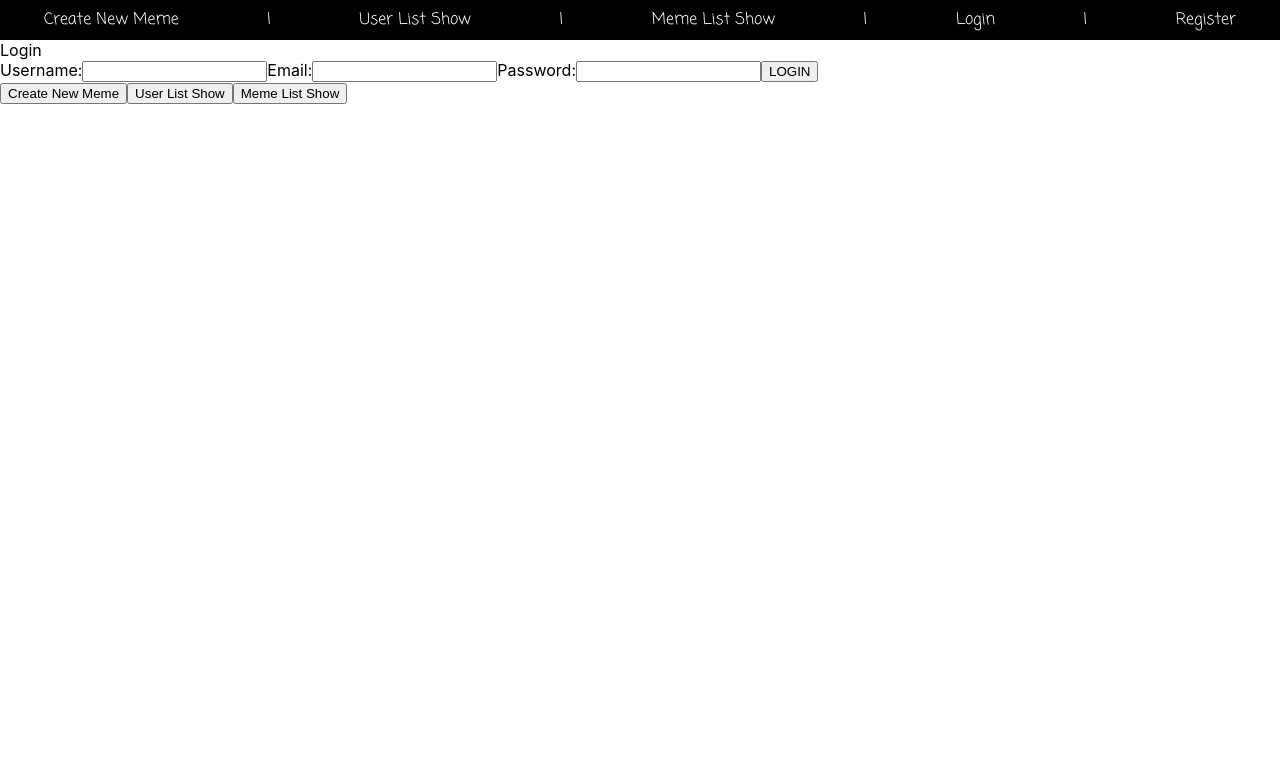
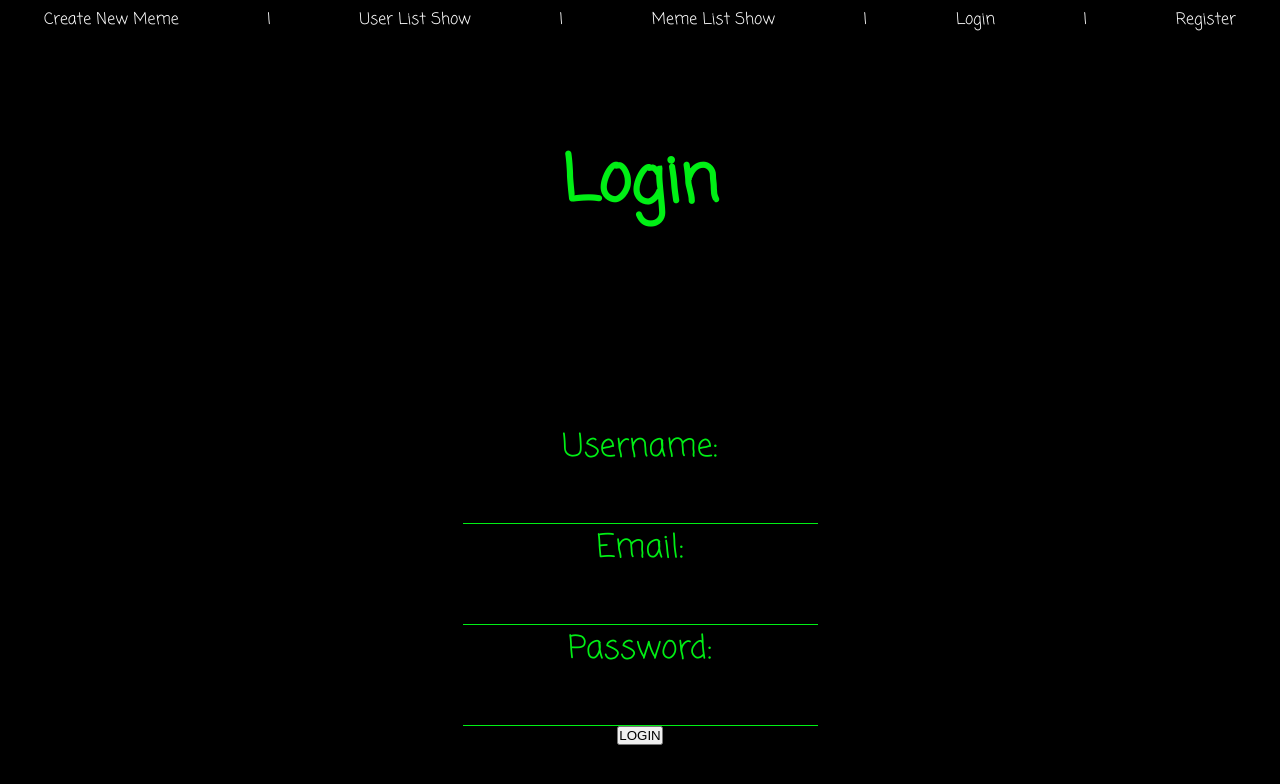
Before and after one commit to khanummer/memescheme-react, a React (Create React App) app: page /login in a window 1280 px wide. Shown: the top 784 px of the page. Built offline with nearby package versions, Linux system fonts and the light colour scheme; no server answers.

Commit message:
login page styling

```diff
--- a/src/App.css
+++ b/src/App.css
@@ -1,3 +1,8 @@
+* {
+  padding: 0;
+  margin: 0;
+  box-sizing: border-box;
+}
 html {
   height: 100%;
 }
--- a/src/Login/Login.css
+++ b/src/Login/Login.css
@@ -0,0 +1,33 @@
+.Login {
+    height: 100vh;
+    background-color: black;
+    color: #00EF15;
+    font-family: 'Coming Soon', cursive;
+    display: flex;
+    flex-direction: column;
+    justify-content: space-around;
+    align-content: center;
+    font-size: 2rem;
+}
+
+#LoginHeader {
+    text-align: center;
+}
+
+.Login form {
+    text-align: center;
+    display: flex;
+    flex-direction: column;
+    align-items: center;
+    justify-content: center;
+}
+
+.Login form input {
+    text-align: center;
+    background: black;
+    border: none;
+    border-bottom: solid 1.5px #00EF15;
+    color: #00EF15;
+    font-family: 'Coming Soon', cursive;
+    font-size: 2rem;
+}
--- a/src/Login/Login.js
+++ b/src/Login/Login.js
@@ -28,33 +28,27 @@ class Login extends Component {
     console.log(this.props)
     return (
         <div className="Login">
-        Login
+          <div id="LoginHeader">
+            <h1>Login</h1>
+          </div>
           <form onSubmit={this.handleLoginSubmit}>
               <label>
               Username:
+              </label>
               <input type="text" name="username" onChange={this.handleChange}/>
-            </label>
 
               <label>
               Email:
+              </label>
               <input type="text" name="email" onChange={this.handleChange}/>
-            </label>
 
               <label>
               Password:
+              </label>
               <input type="text" name="password" onChange={this.handleChange}/>
-            </label>
 
-            <button type="submit">LOGIN</button>
-
+              <button type="submit" className="LoginButton">LOGIN</button>
           </form>
-        {
-          this.props.currentUser.id
-            && <Link to={`/user-show/${this.props.currentUser.id}`}><button>User Show</button></Link>
-        }
-        <Link to='/new-meme'><button type="submit">Create New Meme</button></Link>
-        <Link to='/user-list-show'><button>User List Show</button></Link>
-        <Link to='/meme-list-show'><button>Meme List Show</button></Link>
         </div>
     );
   }
```
Lines whose indentation alone changed are shown as unchanged.
